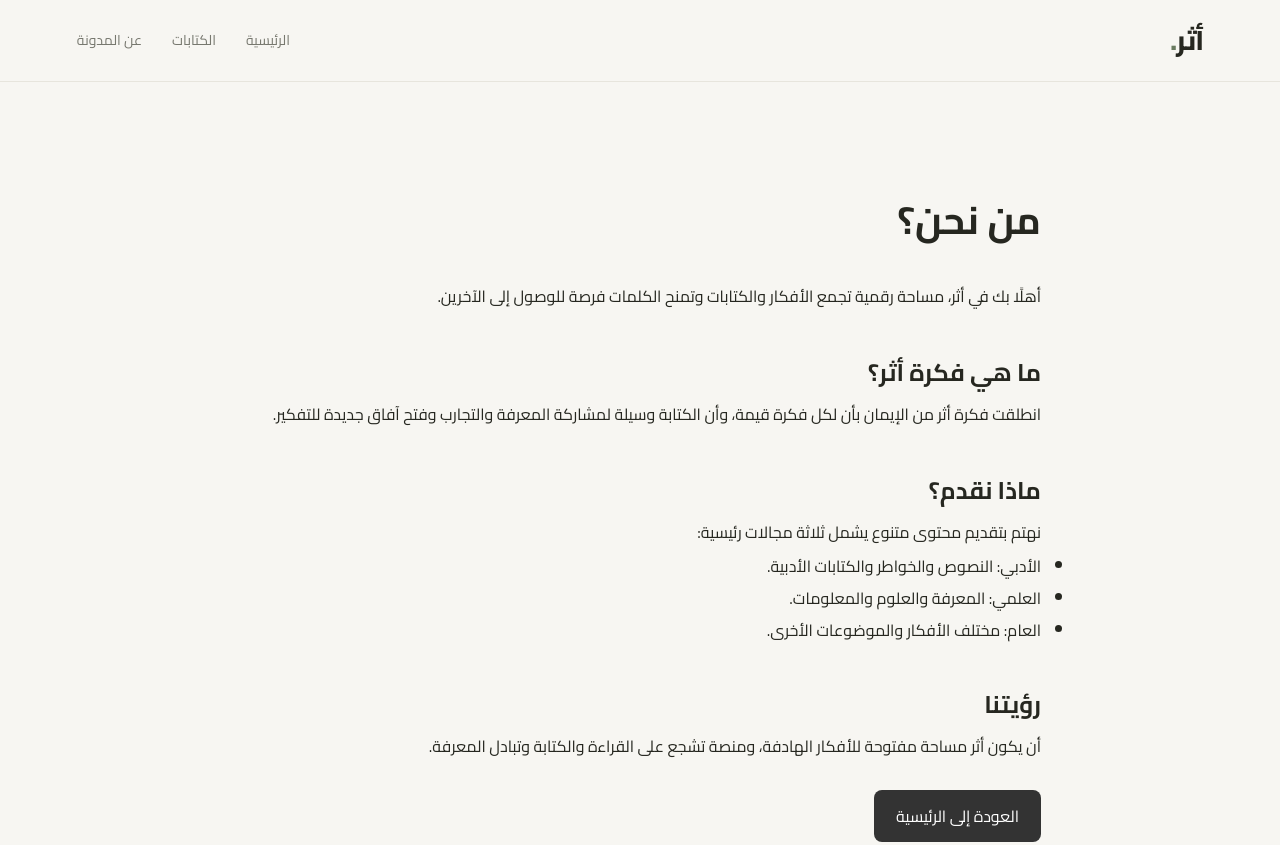
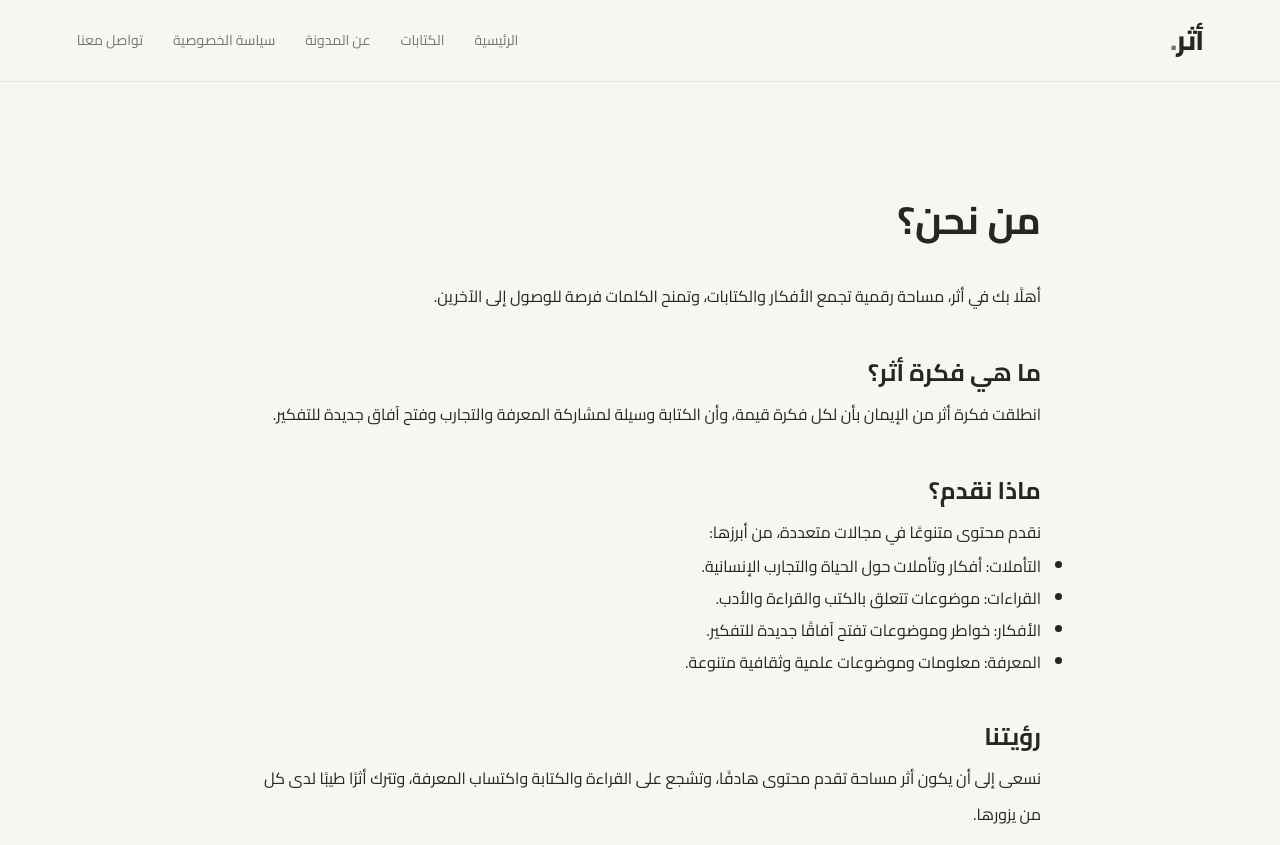
Before and after one commit to s4anj8r-lab/my-blog, a plain HTML site: page about.html in a window 1280 px wide. Shown: the top 845 px of the page. Drawn offline with Linux system fonts and the light colour scheme.

Commit message:
Add files via upload

```diff
--- a/about.html
+++ b/about.html
@@ -50,6 +50,8 @@
       <a href="index.html">الرئيسية</a>
       <a href="index.html#articles">الكتابات</a>
       <a href="about.html">عن المدونة</a>
+      <a href="privacy.html">سياسة الخصوصية</a>
+      <a href="contact.html">تواصل معنا</a>
     </nav>
   </header>
 
@@ -58,7 +60,7 @@
     <h1>من نحن؟</h1>
 
     <p>
-      أهلًا بك في أثر، مساحة رقمية تجمع الأفكار والكتابات
+      أهلًا بك في أثر، مساحة رقمية تجمع الأفكار والكتابات،
       وتمنح الكلمات فرصة للوصول إلى الآخرين.
     </p>
 
@@ -73,20 +75,22 @@
     <h2>ماذا نقدم؟</h2>
 
     <p>
-      نهتم بتقديم محتوى متنوع يشمل ثلاثة مجالات رئيسية:
+      نقدم محتوى متنوعًا في مجالات متعددة، من أبرزها:
     </p>
 
     <ul>
-      <li>الأدبي: النصوص والخواطر والكتابات الأدبية.</li>
-      <li>العلمي: المعرفة والعلوم والمعلومات.</li>
-      <li>العام: مختلف الأفكار والموضوعات الأخرى.</li>
+      <li>التأملات: أفكار وتأملات حول الحياة والتجارب الإنسانية.</li>
+      <li>القراءات: موضوعات تتعلق بالكتب والقراءة والأدب.</li>
+      <li>الأفكار: خواطر وموضوعات تفتح آفاقًا جديدة للتفكير.</li>
+      <li>المعرفة: معلومات وموضوعات علمية وثقافية متنوعة.</li>
     </ul>
 
     <h2>رؤيتنا</h2>
 
     <p>
-      أن يكون أثر مساحة مفتوحة للأفكار الهادفة،
-      ومنصة تشجع على القراءة والكتابة وتبادل المعرفة.
+      نسعى إلى أن يكون أثر مساحة تقدم محتوى هادفًا،
+      وتشجع على القراءة والكتابة واكتساب المعرفة،
+      وتترك أثرًا طيبًا لدى كل من يزورها.
     </p>
 
     <a href="index.html" class="about-home">
```
